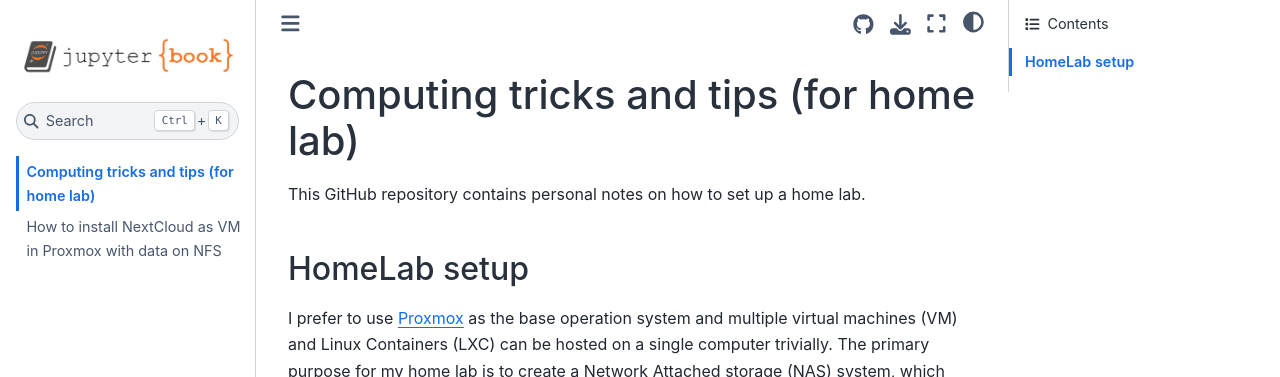
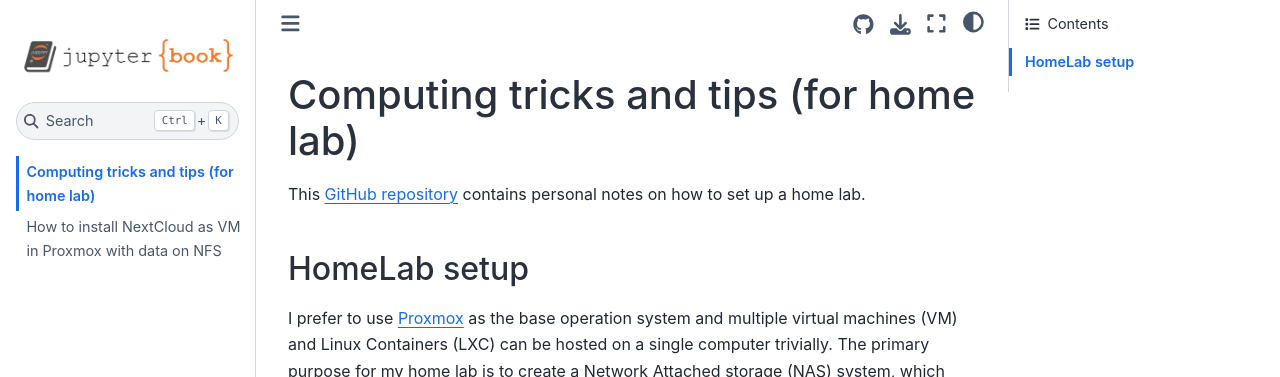
Before and after one commit to archetypebiomedical/Computing-tricks-and-tips, a Jupyter Book: the page built from intro.md, in a window 1280 px wide. Shown: the top 377 px of the page. Built offline with Jupyter Book 1.0.4 settings and Sphinx 7.4.7 and the Sphinx Book theme 1.1.4, drawn with Linux system fonts in a browser that asks for light colours; part of the change alters nothing that is shown.

```diff
--- a/intro.md
+++ b/intro.md
@@ -1,6 +1,6 @@
 # Computing tricks and tips (for home lab)
 
-This GitHub repository contains personal notes on how to set up a home lab.
+This [GitHub repository](https://github.com/archetypebiomedical/Computing-tricks-and-tips.git) contains personal notes on how to set up a home lab.
 
 ## HomeLab setup
 
```
